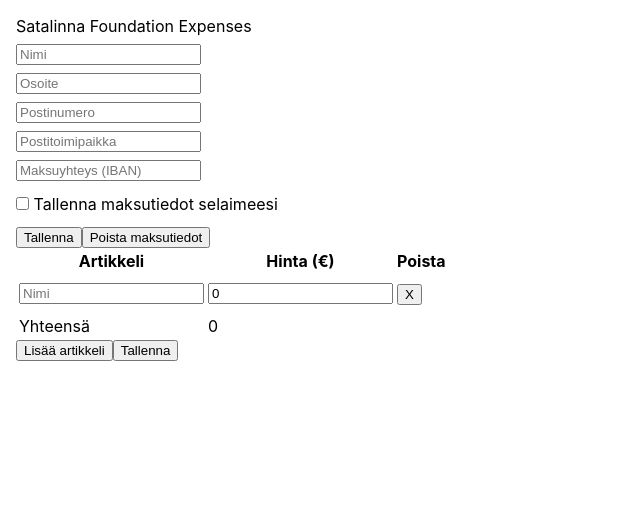
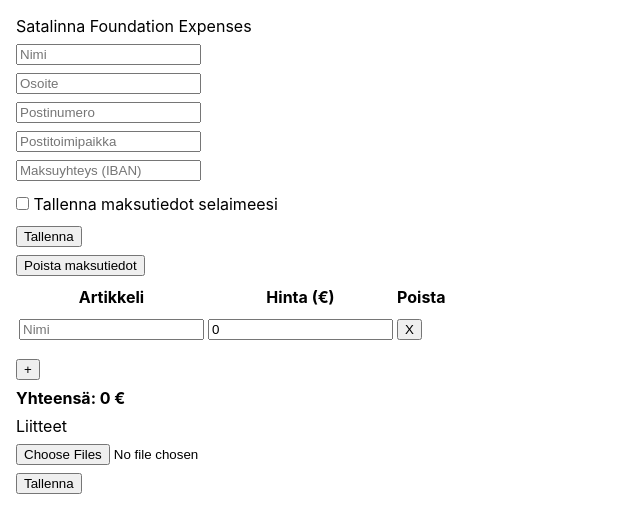
Before and after one commit to osakunta/expenses, a React (Create React App) app: page / in a window 1280 px wide. Shown: the top 532 px of the page, without its empty margins (0-640 px from the left). Built offline with nearby package versions, Linux system fonts and the light colour scheme; the HTML template or start-up script is replaced by a standard one.

Commit message:
Added attachments.

```diff
--- a/src/App.js
+++ b/src/App.js
@@ -7,6 +7,7 @@
 function App() {
   const [bill, setBill] = useState(emptyBill);
   const [biller, setBiller] = useState(newBiller);
+  const [attachments, setAttachments] = useState([]);
   const [saveBiller, setSaveBiller] = useState(false);
 
   return (
@@ -23,6 +24,8 @@
         biller={biller}
         bill={bill}
         setBill={setBill}
+        attachments={attachments}
+        setAttachments={setAttachments}
       />
     </div>
   );
--- a/src/components/BillForm.js
+++ b/src/components/BillForm.js
@@ -7,6 +7,8 @@
   const {
     bill,
     setBill,
+    attachments,
+    setAttachments,
   } = props;
 
   const countFromForm = (total, item) => {
@@ -51,6 +53,11 @@
     const items = bill.items.filter((item, index) => index !== removeIndex);
 
     setBill({ ...bill, items });
+  };
+
+  const handleFileChange = (event) => {
+    setAttachments(event.target.files);
+    console.log(attachments);
   };
 
   const submitBill = (event) => {
@@ -98,17 +105,23 @@
         <tbody>
           {billItemsForm}
         </tbody>
-
-        <tfoot>
-          <tr>
-            <td>Yhteensä</td>
-            <td>{totalPrice()}</td>
-            <td />
-          </tr>
-        </tfoot>
       </table>
 
-      <button type="button" onClick={handleAddBillItem}>Lisää artikkeli</button>
+      <button type="button" onClick={handleAddBillItem}>+</button>
+      <strong>Yhteensä: {totalPrice()} €</strong>
+
+      <label htmlFor="attachments">
+        Liitteet
+
+        <input
+          type="file"
+          name="myFile"
+          accept=".pdf, image/*"
+          multiple
+          onChange={handleFileChange}
+        />
+      </label>
+
       <button type="submit">Tallenna</button>
     </form>
   );
@@ -120,9 +133,10 @@
       name: PropTypes.string,
       price: PropTypes.number,
     })),
-    attachments: PropTypes.array,
   }).isRequired,
   setBill: PropTypes.func.isRequired,
+  attachments: PropTypes.arrayOf(PropTypes.files).isRequired,
+  setAttachments: PropTypes.func.isRequired,
 };
 
 export default BillForm;
--- a/src/index.css
+++ b/src/index.css
@@ -12,7 +12,7 @@
     monospace;
 }
 
-input, label {
+input, label, button {
   display: block;
   margin: 0.5rem 0;
 }
--- a/src/utils/config.js
+++ b/src/utils/config.js
@@ -17,5 +17,4 @@
 
 export const emptyBill = {
   items: [emptyBillItem],
-  attachments: [],
 };
```
